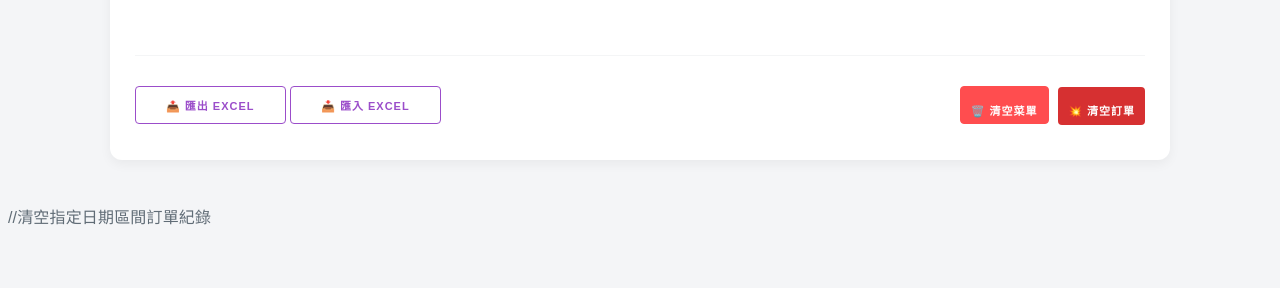
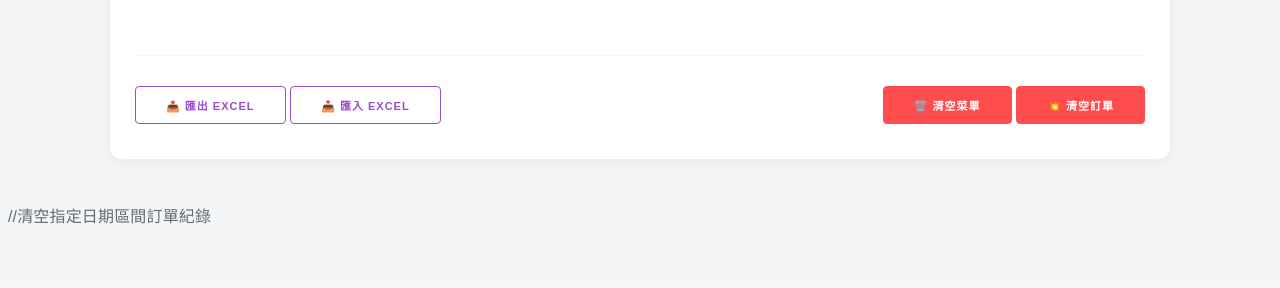
Before and after one commit to try91396-beep/DING-DONG, a Flask app: page /admin/ in a window 1280 px wide. Shown: the part 1016-1304 px from the top of the page. After the commit the page ends 1240 px from the top, so only its background shows below. Run offline with Flask 3, Linux system fonts and the light colour scheme; data that the repository does not hold is empty; some libraries are stand-ins or nearby versions.

Commit message:
Update admin.html

```diff
--- a/templates/admin.html
+++ b/templates/admin.html
@@ -173,8 +173,8 @@
                     </form>
                 </div>
                 <div class="column" style="text-align: right;">
-                    <a href="{{ url_for('admin.reset_menu') }}" class="button" style="background:#ff4d4f; border-color:#ff4d4f; color:white; text-decoration:none; padding: 5px 10px; border-radius: 4px;" onclick="return confirm('⚠️ 將清空所有產品且無法復原，確定？')">🗑️ 清空菜單</a>
-                    <button type="button" class="button" style="background:#d63031; border:none; color:white; padding: 5px 10px; border-radius: 4px; cursor: pointer; margin-left: 5px;" onclick="openOrderModal()">💥 清空訂單</button>
+                    <a href="{{ url_for('admin.reset_menu') }}" class="button" style="background:#ff4d4f; border-color:#ff4d4f;" onclick="return confirm('⚠️ 將清空所有產品且無法復原，確定？')">🗑️ 清空菜單</a>
+                    <button type="button" class="button" style="background:#ff4d4f; border-color:#ff4d4f; color: white; cursor: pointer;" onclick="openOrderModal()">💥 清空訂單</button>
                 </div>
             </div>
         </div>
```
